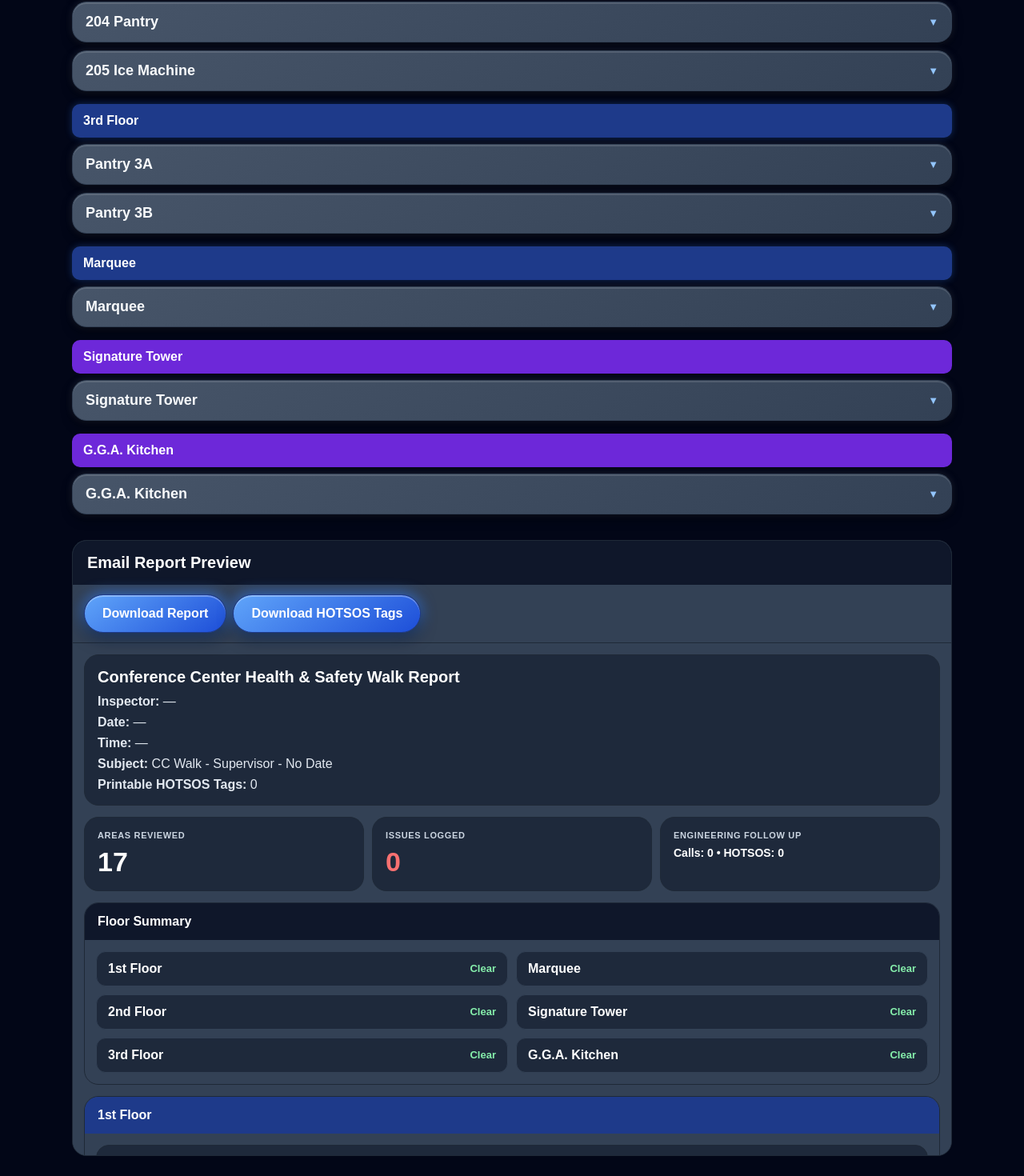
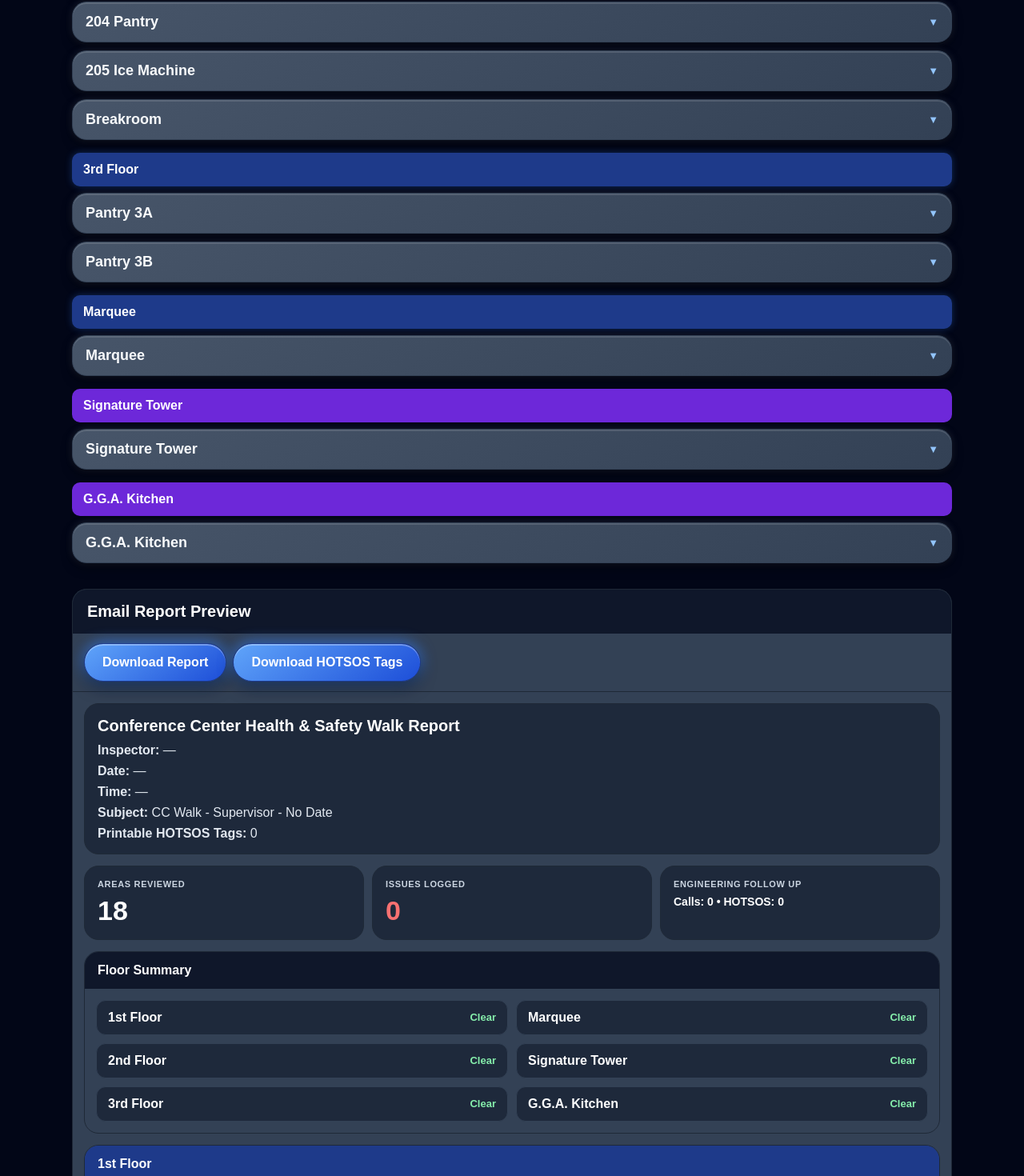
Before and after one commit to Dapsey01/Health-Saftey-Inspection, a React (Vite) app: page / in a window 1280 px wide. Shown: the part 1316-2786 px from the top of the page at 80% size. Built offline with nearby package versions, Linux system fonts and the light colour scheme.

Commit message:
Update App.jsx

```diff
--- a/src/App.jsx
+++ b/src/App.jsx
@@ -16,6 +16,7 @@ const ISSUE_OPTIONS = {
   "Reach-in Fridge": ["Temp Too Low", "Temp Too High"],
   "Walk-in Cooler": ["Temp Too Low", "Temp Too High"],
   "Walk-in": ["Temp Too Low", "Temp Too High"],
+  "Breakroom Cleanliness": ["No Issues", "Room Needs Cleaning", "Floors Need Cleaning", "Tables Need Cleaning"],
 };
 
 const STRUCTURE = [
@@ -41,6 +42,7 @@ const STRUCTURE = [
       { name: "201 Pantry", items: ["Hand Sink", "Reach-in Fridge"] },
       { name: "204 Pantry", items: ["Hand Sink", "Reach-in Fridge"] },
       { name: "205 Ice Machine", items: ["Hand Sink", "Ice Machine"] },
+      { name: "Breakroom", items: ["Hand Sink", "Breakroom Cleanliness"] },
     ],
   },
   {
@@ -540,7 +542,7 @@ export default function App() {
           .map(([itemName, item]) => ({ itemName, temperature: item.temperature }));
 
         const routineChecks = Object.entries(areaItems)
-          .filter(([itemName]) => itemName === "Hand Sink" || itemName === "Ice Machine")
+          .filter(([itemName]) => itemName === "Hand Sink" || itemName === "Ice Machine" || itemName === "Breakroom Cleanliness")
           .map(([itemName, item]) => ({
             itemName,
             status: item.status === "Issue" ? "Issue" : "OK",
```
